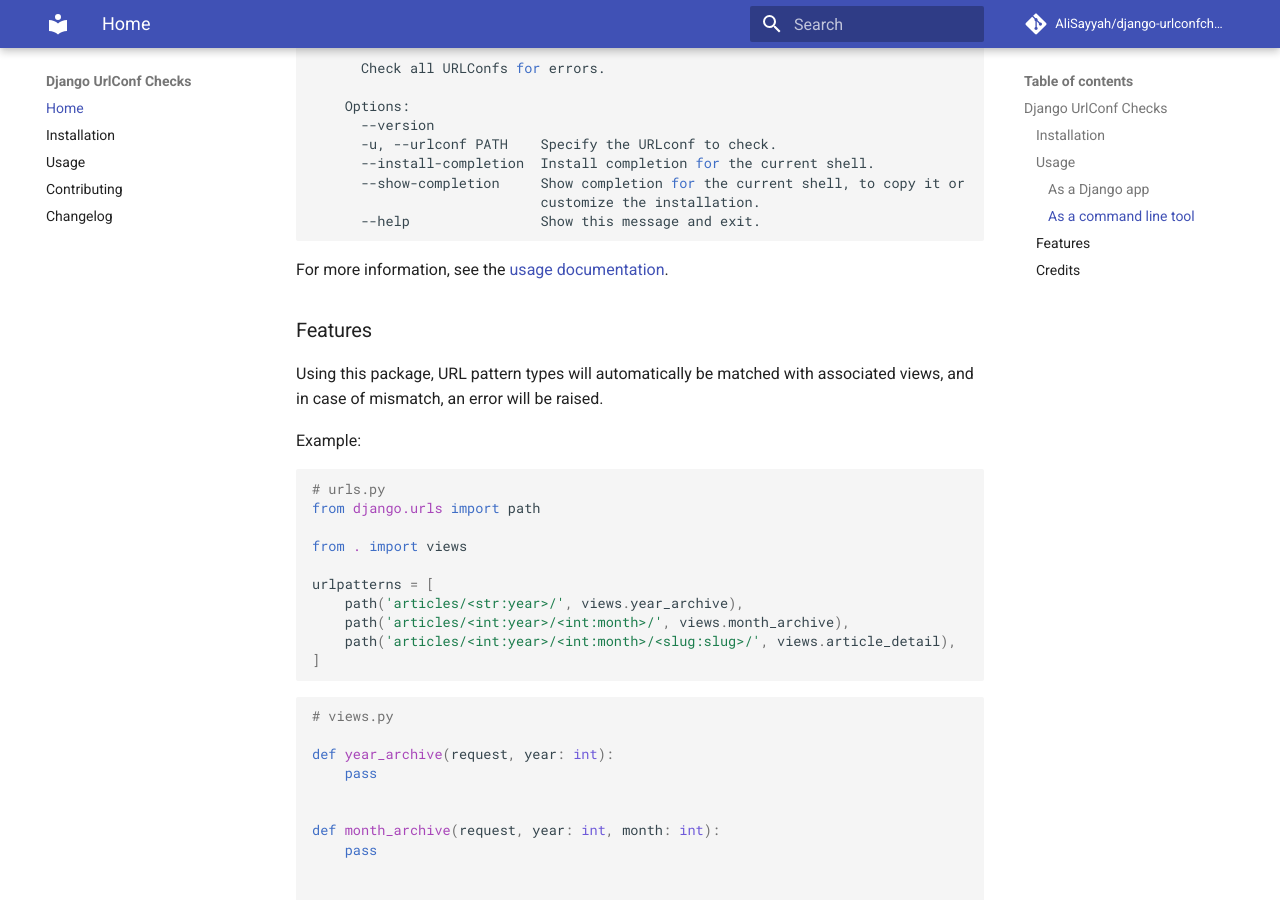
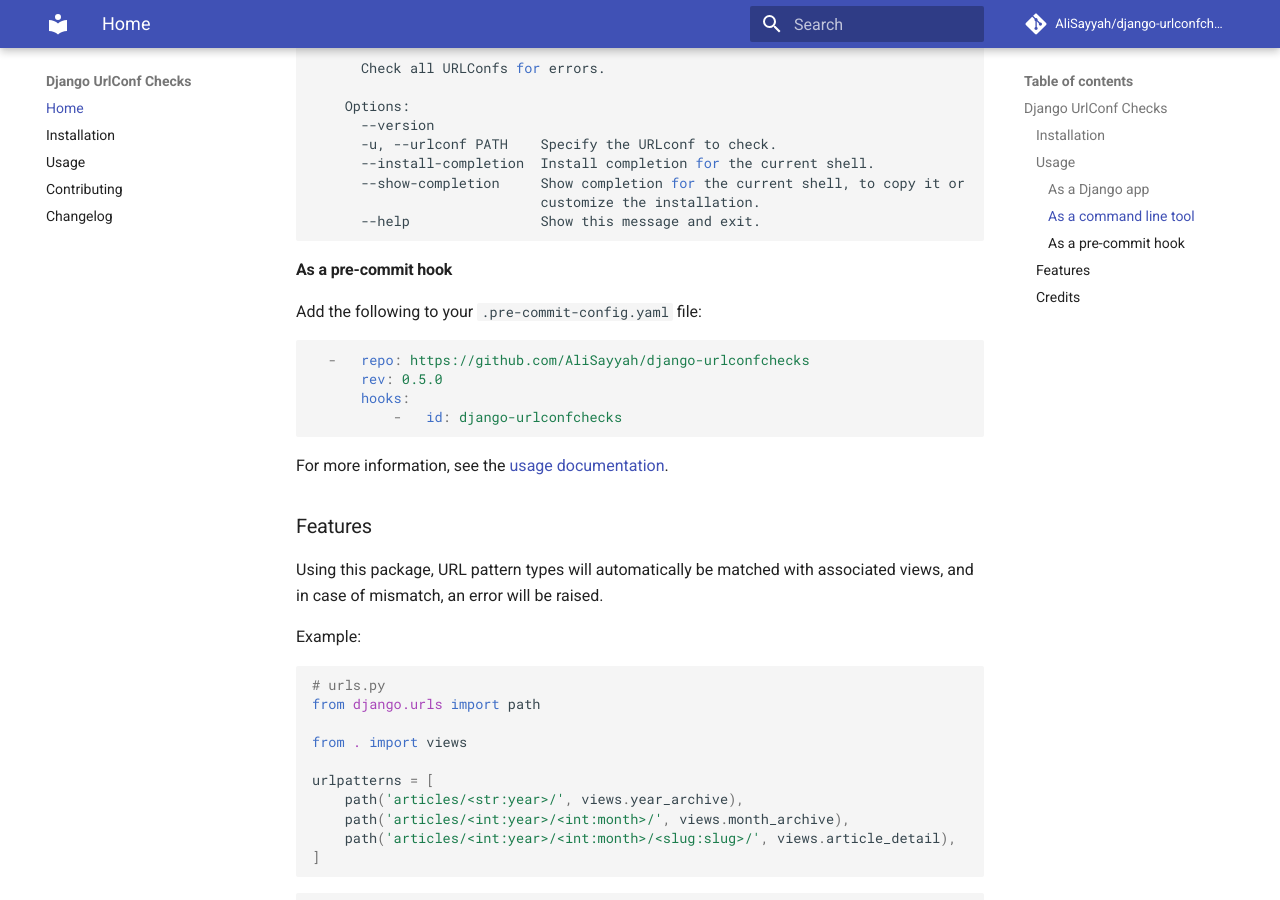
Before and after one commit to AliSayyah/django-urlconfchecks, an MkDocs documentation site: the page built from docs/index.md, in a window 1280 px wide and 900 px high, scrolled down 953 px. Built offline with MkDocs 1.6.1 and Material for MkDocs 9.7.7, drawn with Linux system fonts in a browser that asks for light colours; comment, search, counter and statistics services are not loaded.

Commit message:
added docs

````diff
--- a/README.md
+++ b/README.md
@@ -51,8 +51,18 @@
       --help                Show this message and exit.
 ```
 
-For more information, see
-the [usage documentation](https://alisayyah.github.io/django-urlconfchecks/usage/).
+### As a pre-commit hook
+
+Add the following to your `.pre-commit-config.yaml` file:
+
+```yaml
+  -   repo: https://github.com/AliSayyah/django-urlconfchecks
+      rev: 0.5.0
+      hooks:
+          -   id: django-urlconfchecks
+```
+
+For more information, see the [usage documentation](https://alisayyah.github.io/django-urlconfchecks/usage/).
 
 ## Features
 
````
Also changed, not shown: docs/usage.md (+14 -0 lines), .bumpversion.cfg.
